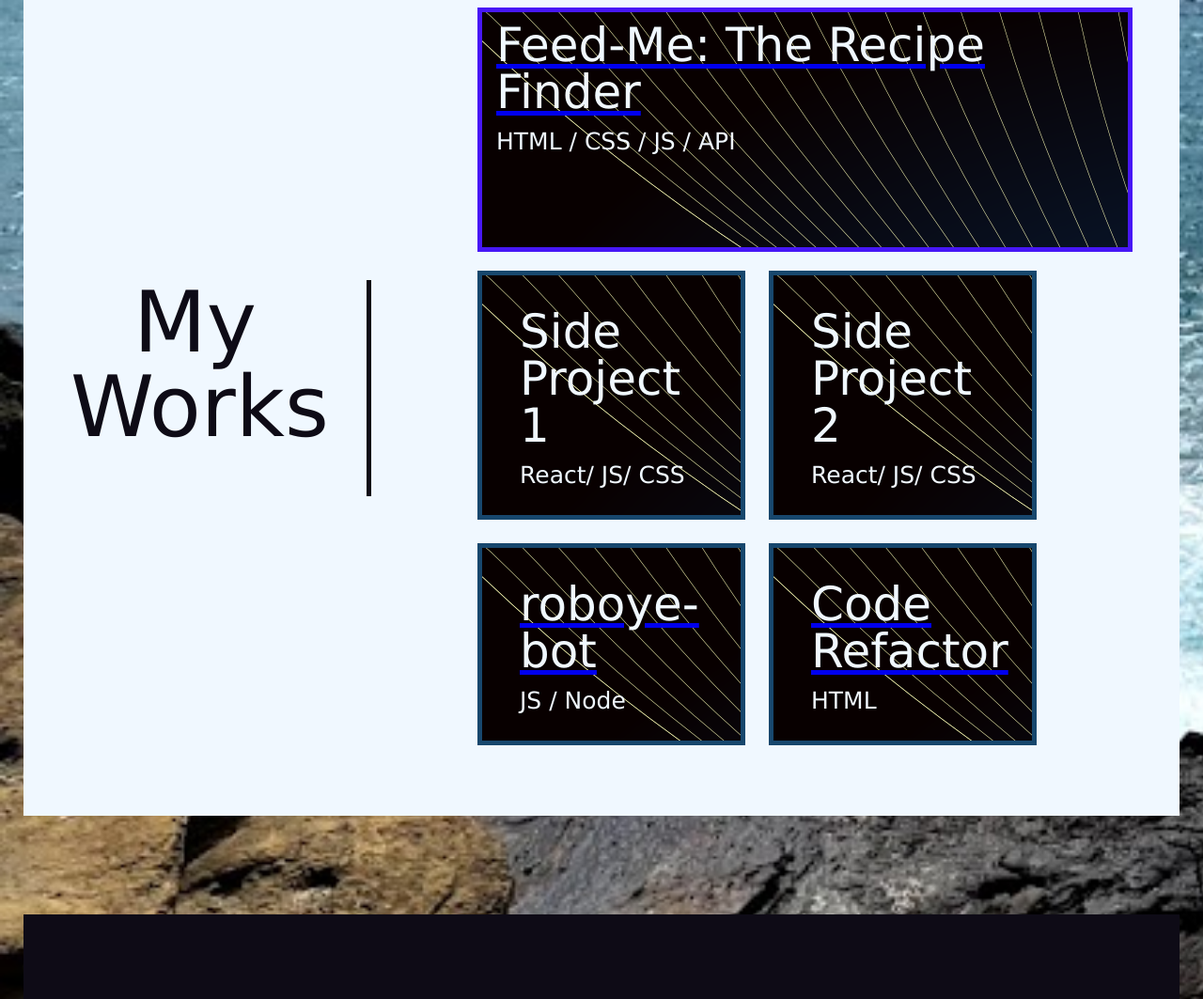
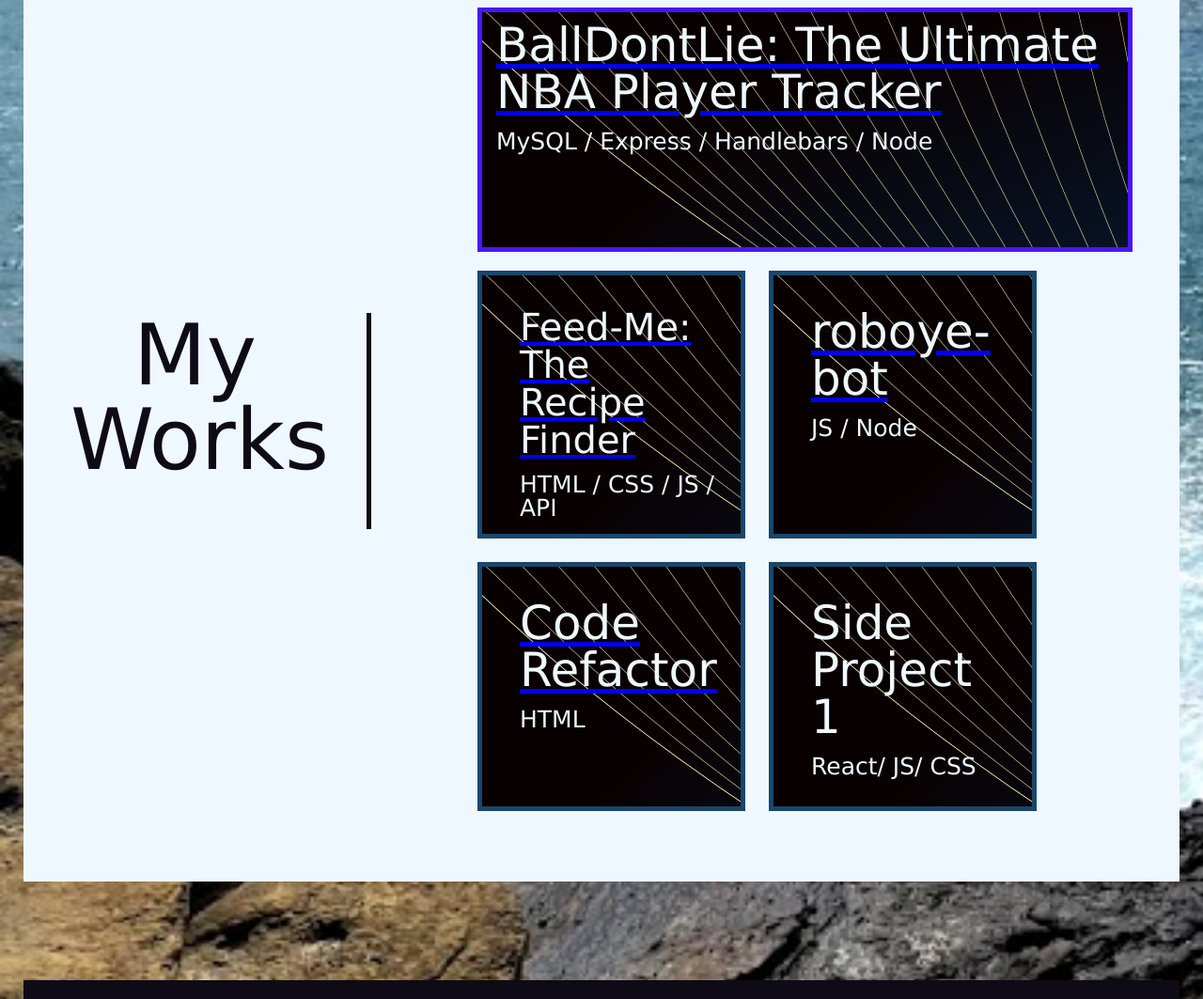
Before and after one commit to epicasino/FirstPortfolio, a plain HTML site: page index.html in a window 1280 px wide. Shown: the part 1060-2123 px from the top of the page at 94% size. Drawn offline with Linux system fonts and the light colour scheme.

Commit message:
added balldontlie project to works

```diff
--- a/assets/css/style.css
+++ b/assets/css/style.css
@@ -127,6 +127,12 @@ body {
 #work h5 {
   color: var(--light);
   font-size: 50px;
+  padding: 10px 0px 5px 15px;
+}
+
+#work h4 {
+  color: var(--light);
+  font-size: 40px;
   padding: 10px 0px 5px 15px;
 }
 
--- a/index.html
+++ b/index.html
@@ -36,17 +36,15 @@
 
     <div class="work-boxes">
       <div class="main-project-box">
-        <a href="https://github.com/epicasino/Feed-Me" target="_blank"><h5>Feed-Me: The Recipe Finder</h5></a>
-        <p>HTML / CSS / JS / API</p>
+        <a href="https://github.com/epicasino/balldontlie-tracker" target="_blank"><h5>BallDontLie: The Ultimate NBA Player Tracker</h5></a>
+        <p>MySQL / Express / Handlebars / Node </p>
       </div>
       <div class="side-project-boxes">
         <div class="side-project-box">
-          <h5>Side Project 1</h5>
-          <p>React/ JS/ CSS</p>
-        </div>
-        <div class="side-project-box">
-          <h5>Side Project 2</h5>
-          <p>React/ JS/ CSS</p>
+          <a href="https://github.com/epicasino/Feed-Me" target="_blank">
+            <h4>Feed-Me: The Recipe Finder</h4>
+          </a>
+          <p>HTML / CSS / JS / API</p>
         </div>
         <div class="side-project-box">
           <a href="https://github.com/epicasino/roboye-bot" target="_blank"><h5>roboye-bot</h5></a>
@@ -55,6 +53,10 @@
         <div class="side-project-box">
           <a href="https://epicasino.github.io/CodeRefactor1/" target="_blank"><h5>Code Refactor</h5></a>
           <p>HTML</p>
+        </div>
+        <div class="side-project-box">
+          <h5>Side Project 1</h5>
+          <p>React/ JS/ CSS</p>
         </div>
       </div>
     </div>
```
